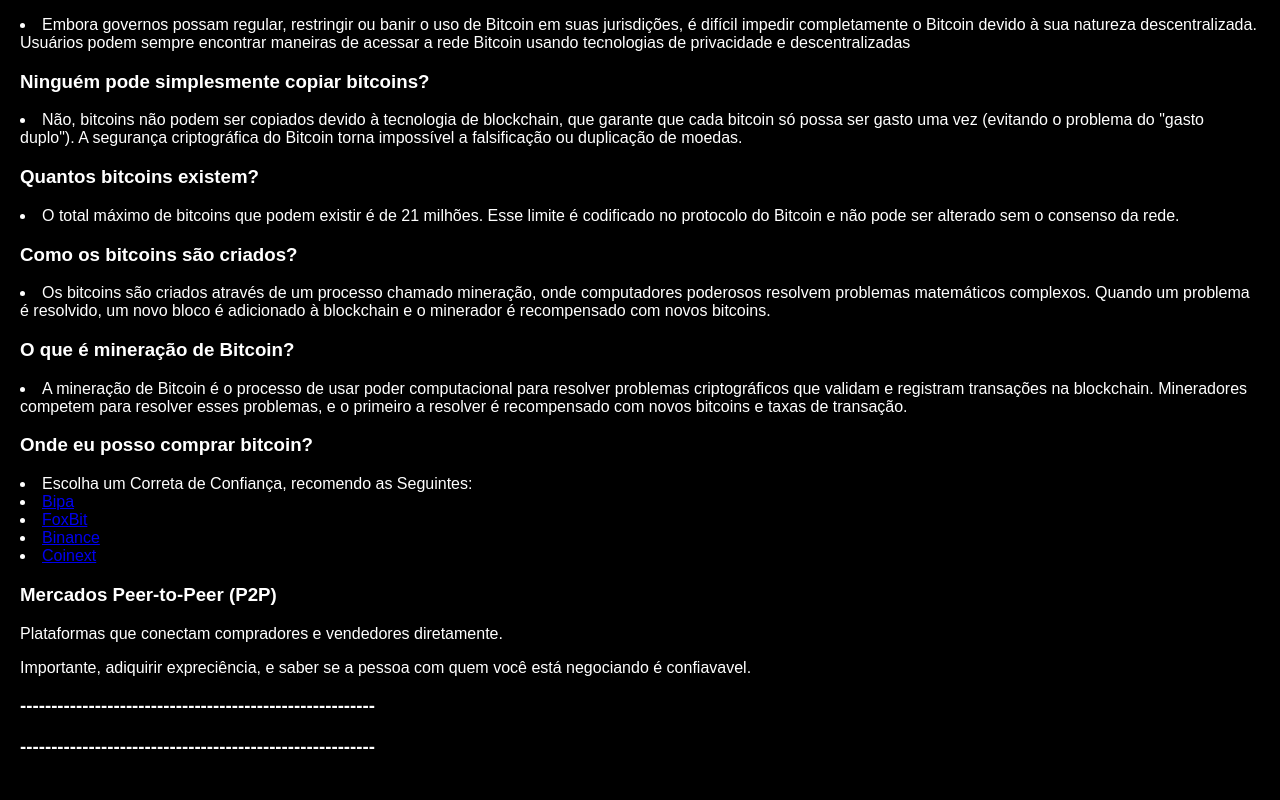
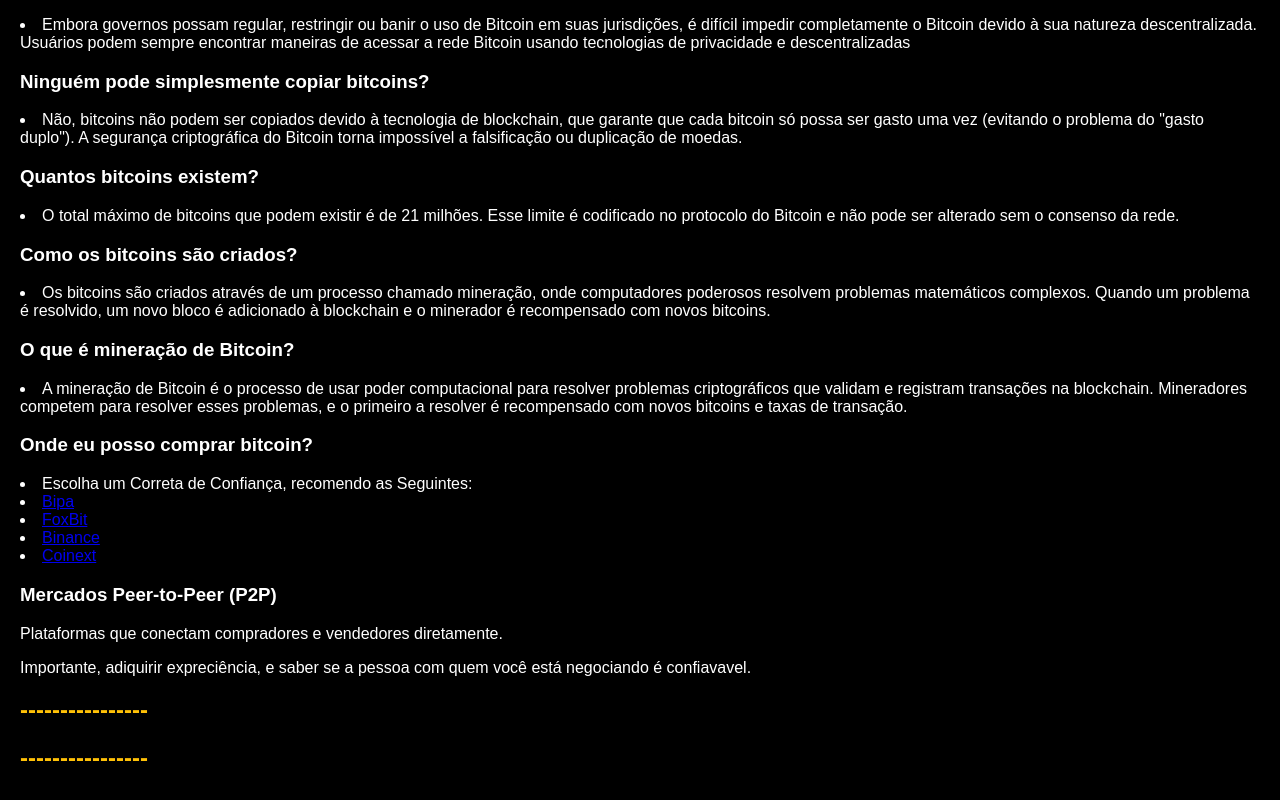
Before and after one commit to MathGhostt/Site-BTC-Iniciantes, a plain HTML site: page faq.html in a window 1280 px wide. Shown: the part 1066-1866 px from the top of the page. Drawn offline with Linux system fonts and the light colour scheme.

Commit message:
update site

```diff
--- a/faq.html
+++ b/faq.html
@@ -60,8 +60,8 @@
                 <h3>Mercados Peer-to-Peer (P2P)</h3>
                 <p>Plataformas que conectam compradores e vendedores diretamente.</p>
                 <p>Importante, adiquirir expreciência, e saber se a pessoa com quem você está negociando é confiavavel.</p>
-                <h3>---------------------------------------------------------</h3>
-                <h3>---------------------------------------------------------</h3>
+                <h2>----------------</h2>
+                <h2>----------------</h2>
         </section>
     </main>
     <footer>
```
Also changed, not shown: carteiras.html (+2 -2 lines), erros-mitos.html (+2 -0 lines), glossario.html (+2 -1 lines), guia.html (+2 -2 lines), index.html (+2 -1 lines).
